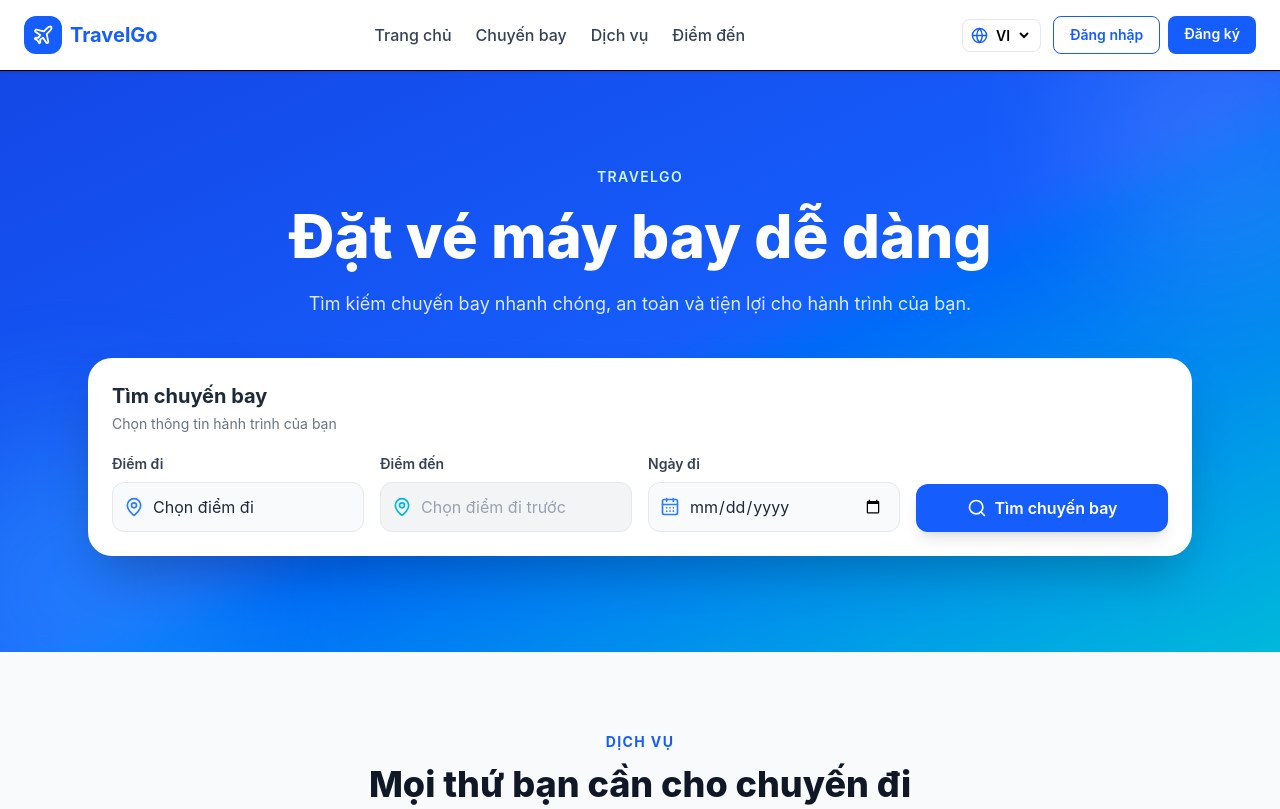
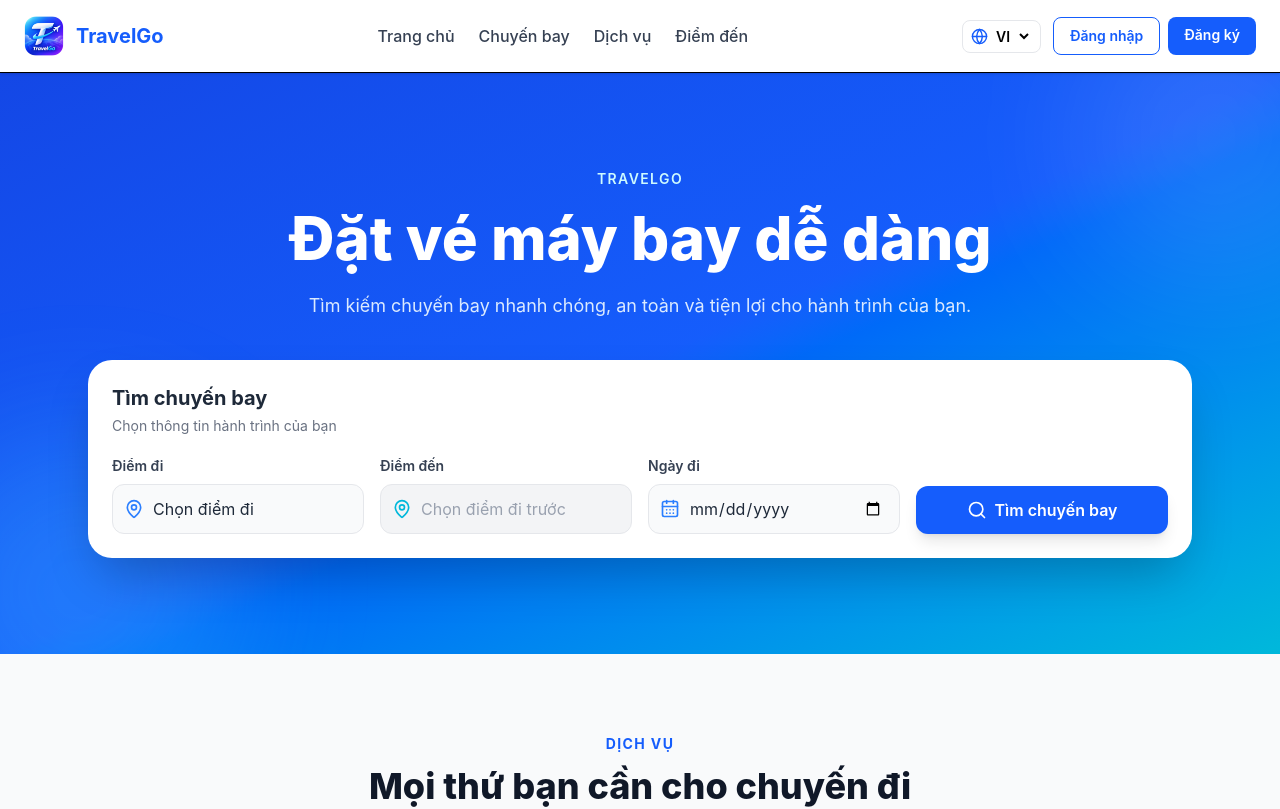
Before and after one commit to legiaminh043-spec/travelgo, a React (Vite) app: page / in a window 1280 px wide. Shown: the top 809 px of the page. Built offline with nearby package versions, Linux system fonts and the light colour scheme.

Commit message:
Add TravelGo logo

```diff
--- a/src/components/layout/Header.jsx
+++ b/src/components/layout/Header.jsx
@@ -1,13 +1,13 @@
 import { useEffect, useState } from "react";
 import { Link, useNavigate } from "react-router-dom";
 import {
-  Plane,
   Menu,
   Bell,
   Globe,
   X,
 } from "lucide-react";
 import { useLanguage } from "../../context/LanguageContext";
+import travelgoLogo from "../../assets/travelgo-logo.png";
 
 function Header() {
   const navigate = useNavigate();
@@ -73,20 +73,24 @@ function Header() {
   return (
     <header className="sticky top-0 z-50 border-b bg-white shadow-sm">
       <div className="mx-auto flex max-w-7xl items-center justify-between px-4 py-3 sm:px-6 md:py-4">
+        {/* Logo */}
         <Link
           to="/"
           onClick={closeMobileMenu}
-          className="flex items-center gap-2"
+          className="flex items-center gap-3"
         >
-          <div className="rounded-xl bg-blue-600 p-2 text-white">
-            <Plane size={22} />
-          </div>
+          <img
+            src={travelgoLogo}
+            alt="TravelGo"
+            className="h-10 w-10 rounded-xl object-cover"
+          />
 
           <span className="text-lg font-bold text-blue-600 sm:text-xl">
             TravelGo
           </span>
         </Link>
 
+        {/* Desktop navigation */}
         <nav className="hidden items-center gap-6 md:flex">
           <Link
             to="/"
@@ -135,7 +139,9 @@ function Header() {
           </Link>
         </nav>
 
+        {/* Right side */}
         <div className="flex items-center gap-2 sm:gap-3">
+          {/* Language */}
           <div className="flex items-center gap-1 rounded-lg border border-gray-200 px-2 py-1.5">
             <Globe
               size={17}
@@ -152,6 +158,7 @@ function Header() {
             </select>
           </div>
 
+          {/* Notifications */}
           {isLoggedIn && (
             <button
               type="button"
@@ -162,14 +169,13 @@ function Header() {
 
               {unreadCount > 0 && (
                 <span className="absolute -right-1 -top-1 flex h-5 min-w-5 items-center justify-center rounded-full bg-red-500 px-1 text-[10px] font-bold text-white">
-                  {unreadCount > 9
-                    ? "9+"
-                    : unreadCount}
+                  {unreadCount > 9 ? "9+" : unreadCount}
                 </span>
               )}
             </button>
           )}
 
+          {/* User */}
           {isLoggedIn && user ? (
             <div className="hidden items-center gap-3 md:flex">
               <div className="text-right">
@@ -210,6 +216,7 @@ function Header() {
             </div>
           )}
 
+          {/* Mobile button */}
           <button
             type="button"
             onClick={() =>
@@ -226,6 +233,7 @@ function Header() {
         </div>
       </div>
 
+      {/* Mobile menu */}
       {mobileMenuOpen && (
         <div className="border-t bg-white md:hidden">
           <nav className="mx-auto flex max-w-7xl flex-col px-4 py-4 sm:px-6">
```
Also changed, not shown: src/assets/travelgo-logo.png (renamed from src/assets/travelgo-logo.png.png).
